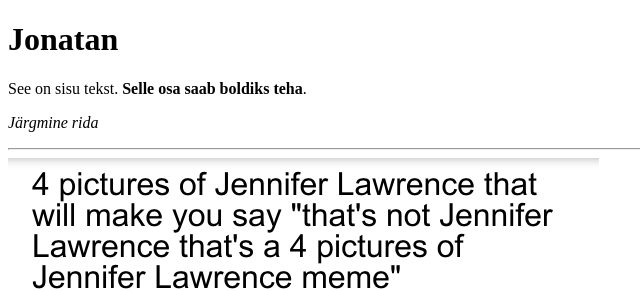
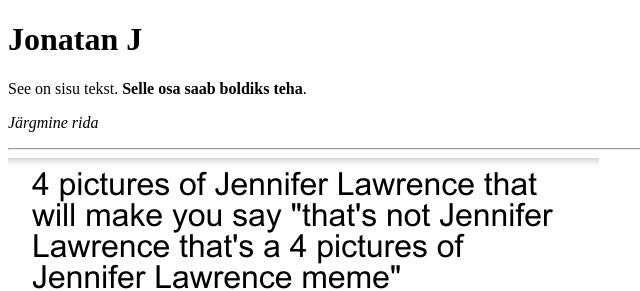
Before and after one commit to JJoks/FirstSite, a plain HTML site: page index.html in a window 1280 px wide. Shown: the top 291 px of the page, 0-640 px from the left. Drawn offline with Linux system fonts and the light colour scheme.

Commit message:
Update index.html

```diff
--- a/index.html
+++ b/index.html
@@ -9,7 +9,7 @@
 </head>
 
 <body>
-  <h1>Jonatan</h1>
+  <h1>Jonatan J</h1>
   <p>See on sisu tekst. <strong>Selle osa saab boldiks teha</strong>.</p>
   <p><em>Järgmine rida</em></p>
   <hr>
```
